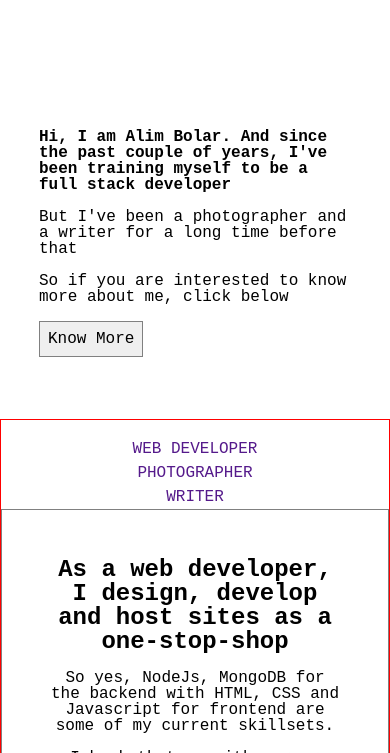
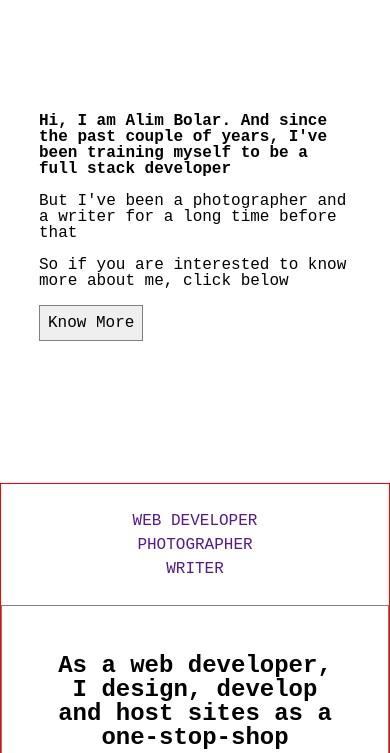
Before and after one commit to alimbolar/personal-website, a website built with webpack: page src/template.html in a window 390 px wide. Shown: the part 361-1114 px from the top of the page. Built offline with nearby package versions, Linux system fonts and the light colour scheme; a web font is replaced by a local one.

Commit message:
fixed issues with page sizing for mobile views

```diff
--- a/src/scss/layouts/_main.scss
+++ b/src/scss/layouts/_main.scss
@@ -13,8 +13,12 @@ main {
     // height: 100%;
     // background: green;
     // height: calc(100vh - 150px);
-    height: calc(100vh - var(--header-height-desktop));
-    padding: 1rem 0;
+    height: calc(100vh - var(--header-height-mobile));
+
+    @media (min-width: 50rem) {
+      height: calc(100vh - var(--header-height-desktop));
+      padding: 1rem 0;
+    }
   }
 }
 
```
